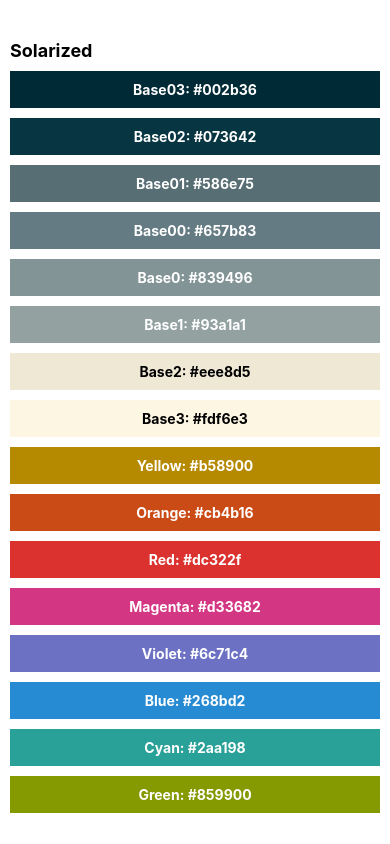
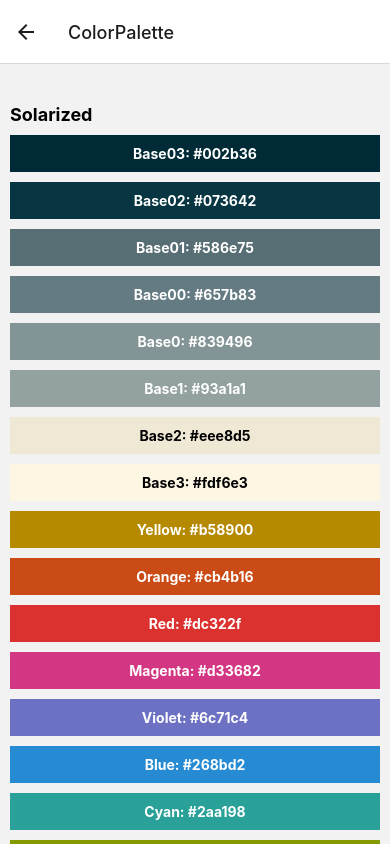
Before and after one commit to karamsetty09/reactNativeApp, a React Native app: screen /ColorPalette in a window 390 px wide. Shown: the top 844 px of the page. Built offline with nearby package versions, Linux system fonts and the light colour scheme.

Commit message:
Navigation in reactnative with screens.

```diff
--- a/App.js
+++ b/App.js
@@ -1,55 +1,19 @@
 import { StatusBar } from 'expo-status-bar';
-import { StyleSheet, Text, View, SafeAreaView, FlatList } from 'react-native';
-import ColorBox from './components/ColorBox';
+import React from 'react';
+import Home from './screens/Home';
+import ColorPalette from './screens/ColorPalette';
+import { NavigationContainer } from '@react-navigation/native';
+import { createStackNavigator } from '@react-navigation/stack';
+
+const Stack = createStackNavigator();
 
 export default function App() {
-  const COLORS = [
-    { colorName: 'Base03', hexCode: '#002b36' },
-    { colorName: 'Base02', hexCode: '#073642' },
-    { colorName: 'Base01', hexCode: '#586e75' },
-    { colorName: 'Base00', hexCode: '#657b83' },
-    { colorName: 'Base0', hexCode: '#839496' },
-    { colorName: 'Base1', hexCode: '#93a1a1' },
-    { colorName: 'Base2', hexCode: '#eee8d5' },
-    { colorName: 'Base3', hexCode: '#fdf6e3' },
-    { colorName: 'Yellow', hexCode: '#b58900' },
-    { colorName: 'Orange', hexCode: '#cb4b16' },
-    { colorName: 'Red', hexCode: '#dc322f' },
-    { colorName: 'Magenta', hexCode: '#d33682' },
-    { colorName: 'Violet', hexCode: '#6c71c4' },
-    { colorName: 'Blue', hexCode: '#268bd2' },
-    { colorName: 'Cyan', hexCode: '#2aa198' },
-    { colorName: 'Green', hexCode: '#859900' },
-  ];
   return (
-    <SafeAreaView >
-      <FlatList
-          style={styles.container}
-          data={COLORS}
-          keyExtractor={item=>item.colorName}
-          renderItem={({item}) => <ColorBox colorName={item.colorName} hexCode={item.hexCode}/>}
-          ListHeaderComponent={<Text style={styles.text}>Solarized</Text>}
-        />
-      <View style={styles.container}>
-        <Text style={styles.text}>Here are some boxes of different colours</Text>
-        <ColorBox colorName="cyan" hexCode="#2aa198"/>
-        <ColorBox colorName="blue" hexCode="#268bd2"/>
-        <ColorBox colorName="magenta" hexCode="#d33682"/>
-        <ColorBox colorName="orange" hexCode="#cb4b16"/>
-      </View>
-   </SafeAreaView>
-
+    <NavigationContainer>
+      <Stack.Navigator>
+        <Stack.Screen name="Home" component={Home} />
+        <Stack.Screen name="ColorPalette" component={ColorPalette} />
+      </Stack.Navigator>
+    </NavigationContainer>
   );
 }
-
-const styles = StyleSheet.create({
-  container: {
-    paddingHorizontal: 10,
-    paddingTop: 40,
-  },
-  text: {
-    fontSize: 18,
-    fontWeight: 'bold',
-    marginBottom: 10,
-  },
-});
--- /dev/null
+++ b/screens/ColorPalette.js
@@ -0,0 +1,56 @@
+import React from 'react'
+import { StyleSheet, Text, View, SafeAreaView, FlatList } from 'react-native';
+import ColorBox from '../components/ColorBox';
+
+const ColorPalette = () => {
+    const COLORS = [
+        { colorName: 'Base03', hexCode: '#002b36' },
+        { colorName: 'Base02', hexCode: '#073642' },
+        { colorName: 'Base01', hexCode: '#586e75' },
+        { colorName: 'Base00', hexCode: '#657b83' },
+        { colorName: 'Base0', hexCode: '#839496' },
+        { colorName: 'Base1', hexCode: '#93a1a1' },
+        { colorName: 'Base2', hexCode: '#eee8d5' },
+        { colorName: 'Base3', hexCode: '#fdf6e3' },
+        { colorName: 'Yellow', hexCode: '#b58900' },
+        { colorName: 'Orange', hexCode: '#cb4b16' },
+        { colorName: 'Red', hexCode: '#dc322f' },
+        { colorName: 'Magenta', hexCode: '#d33682' },
+        { colorName: 'Violet', hexCode: '#6c71c4' },
+        { colorName: 'Blue', hexCode: '#268bd2' },
+        { colorName: 'Cyan', hexCode: '#2aa198' },
+        { colorName: 'Green', hexCode: '#859900' },
+      ];
+  return (
+    <SafeAreaView >
+      <FlatList
+          style={styles.container}
+          data={COLORS}
+          keyExtractor={item=>item.colorName}
+          renderItem={({item}) => <ColorBox colorName={item.colorName} hexCode={item.hexCode}/>}
+          ListHeaderComponent={<Text style={styles.text}>Solarized</Text>}
+        />
+      <View style={styles.container}>
+        <Text style={styles.text}>Here are some boxes of different colours</Text>
+        <ColorBox colorName="cyan" hexCode="#2aa198"/>
+        <ColorBox colorName="blue" hexCode="#268bd2"/>
+        <ColorBox colorName="magenta" hexCode="#d33682"/>
+        <ColorBox colorName="orange" hexCode="#cb4b16"/>
+      </View>
+   </SafeAreaView>
+  )
+}
+
+const styles = StyleSheet.create({
+    container: {
+      paddingHorizontal: 10,
+      paddingTop: 40,
+    },
+    text: {
+      fontSize: 18,
+      fontWeight: 'bold',
+      marginBottom: 10,
+    },
+  });
+
+export default ColorPalette;
--- /dev/null
+++ b/screens/Home.js
@@ -0,0 +1,15 @@
+import React from 'react';
+import {View, Text} from 'react-native';
+import { TouchableOpacity } from 'react-native-gesture-handler';
+
+const Home = ({navigation}) => {
+    return (
+        <View>
+            <TouchableOpacity onPress={()=>navigation.navigate('ColorPalette')}>
+                <Text>Solarized</Text>
+            </TouchableOpacity>
+        </View>
+    )
+}
+
+export default Home;
```
Also changed, not shown: package.json (+7 -0 lines), 1 other file (tests, documents, lock files or other folders).
